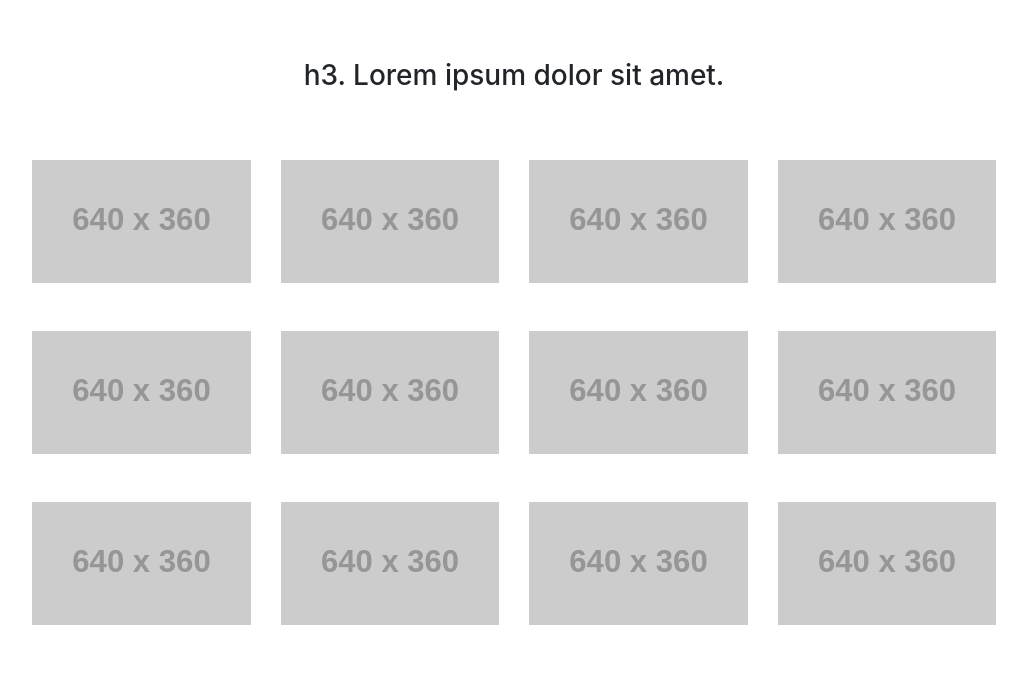
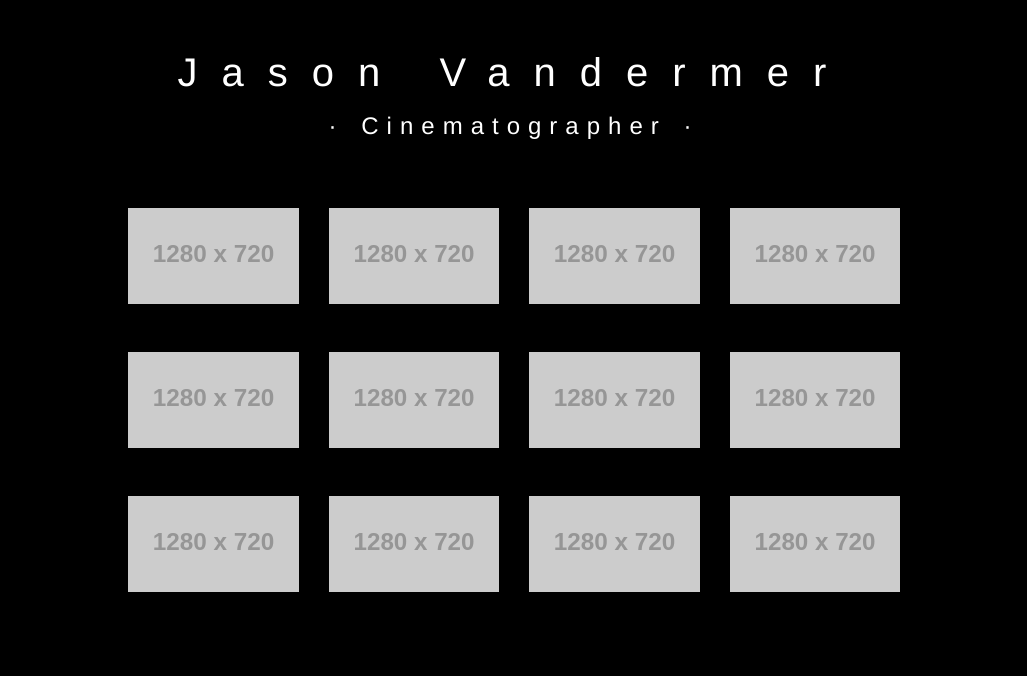
Before and after one commit to mgilliland23/jason-vandermer, a plain HTML site: page index.html in a window 1280 px wide. Shown: the whole page, without its empty margins (126-1153 px from the left). Drawn offline with nearby package versions, Linux system fonts and the light colour scheme; placeholder pictures from the web are drawn by us.

Commit message:
styling amd site structure

```diff
--- a/assets/css/style.css
+++ b/assets/css/style.css
@@ -1,14 +1,47 @@
-.col-lg-3, .col-sm-6 {
-    padding-bottom: 3rem;
+html, .container-fluid {
+    background-color: black;
+    color: white;
+    font-family: 'Helvetica', sans-serif;
+}
+
+h1 {
+    letter-spacing: 1.5rem;
+}
+
+h2 {
+    letter-spacing: .5rem;
+}
+
+#header {
+    height: 8rem;
+    margin-top: 3rem;
+    margin-bottom: 2rem;
+}
+
+#middle-dot {
+    font-size: 1.5rem;
+}
+
+#job-title {
+    font-size: 1.5rem;
+}
+
+p {
+    margin: 0;
+    padding: 0;
+    text-align: left !important;
+    margin-left: 5px;
+    color: black;
+}
+
+.row {
+    margin-right: 20px;
+    margin-left: 20px;
 }
 
 @media (min-width: 1200px) {
     .row {
-        margin-right: 8rem;
-        margin-left: 8rem;
+        margin-right: 14rem;
+        margin-left: 14rem;
     }
 }
-
-#header {
-    height: 10rem;
-}
--- a/assets/javascript/logic.js
+++ b/assets/javascript/logic.js
@@ -0,0 +1,28 @@
+$("img").on("click", function () {
+    //inject url to vimeo video (add attribute to each image):
+    //$(this).attr('video-url')
+    console.log("thumbnail clicked");
+});
+
+$("img").hover(enterHover, exitHover);
+
+function enterHover() {
+    console.log("enter")
+    var currentVideoContainer = $(this).parent();
+    var director = currentVideoContainer.find(".director");
+    var info = currentVideoContainer.find(".info");
+
+    director.css('color', 'white');
+    info.css('color', 'white');
+
+}
+
+function exitHover() {
+    var currentVideoContainer = $(this).parent();
+    var director = currentVideoContainer.find(".director");
+    var info = currentVideoContainer.find(".info");
+
+    info.css('color', 'black');
+    director.css('color', 'black');
+
+}
--- a/index.html
+++ b/index.html
@@ -21,63 +21,91 @@
         crossorigin="anonymous"></script>
     <!-- Scripts and style sheet for Bootstrap 4 -->
 
+    <link href="https://fonts.googleapis.com/css?family=Tenor+Sans&display=swap" rel="stylesheet">
     <link rel="stylesheet" href="assets/css/style.css" </head> <body>
 
     <div class="container-fluid">
-        <div class="row" id="header">
-            <div class="col-md-12 align-self-center ">
-                <h3 class="text-center">
-                    h3. Lorem ipsum dolor sit amet.
-                </h3>
+        <div class="row">
+            <div class="col-md-12 align-self-center " id="header">
+                <h1 class="text-center">
+                    Jason Vandermer
+                </h1>
+                <h2 class="text-center">
+                    <span id="middle-dot">&#183;</span> <span id="job-title">Cinematographer</span>
+                    <span id="middle-dot">&#183;</span>
+                </h2>
             </div>
         </div>
         <div class="row justify-content-center">
-            <div class="col-lg-3 col-sm-6 text-center">
-                <img class="img-fluid" alt="Bootstrap Image Preview" src="http://via.placeholder.com/640x360" />
+            <div class="col-lg-3 col-sm-6 text-center video-thumbnail">
+                <img class="img-fluid" alt="Bootstrap Image Preview" src="http://via.placeholder.com/1280x720" />
+                <p class="director">Director: </p>
+                <p class="info">Other info: </p>
             </div>
-            <div class="col-lg-3 col-sm-6 text-center">
-                <img class="img-fluid" alt="Bootstrap Image Preview" src="http://via.placeholder.com/640x360" />
+            <div class="col-lg-3 col-sm-6 text-center video-thumbnail">
+                <img class="img-fluid" alt="Bootstrap Image Preview" src="http://via.placeholder.com/1280x720" />
+                <p class="director">Director: </p>
+                <p class="info">Other info: </p>
             </div>
-            <div class="col-lg-3 col-sm-6 text-center">
-                <img class="img-fluid" alt="Bootstrap Image Preview" src="http://via.placeholder.com/640x360" />
+            <div class="col-lg-3 col-sm-6 text-center video-thumbnail">
+                <img class="img-fluid" alt="Bootstrap Image Preview" src="http://via.placeholder.com/1280x720" />
+                <p class="director">Director: </p>
+                <p class="info">Other info: </p>
             </div>
-            <div class="col-lg-3 col-sm-6 text-center">
-                <img class="img-fluid" class="responsive" alt="Bootstrap Image Preview"
-                    src="http://via.placeholder.com/640x360" />
+            <div class="col-lg-3 col-sm-6 text-center video-thumbnail">
+                <img class="img-fluid" alt="Bootstrap Image Preview" src="http://via.placeholder.com/1280x720" />
+                <p class="director">Director: </p>
+                <p class="info">Other info: </p>
             </div>
         </div>
         <div class="row justify-content-center">
-            <div class="col-lg-3 col-sm-6 text-center">
-                <img class="img-fluid" alt="Bootstrap Image Preview" src="http://via.placeholder.com/640x360" />
+            <div class="col-lg-3 col-sm-6 col-xs-12 text-center video-thumbnail">
+                <img class="img-fluid" alt="Bootstrap Image Preview" src="http://via.placeholder.com/1280x720" />
+                <p class="director">Director: </p>
+                <p class="info">Other info: </p>
+
             </div>
-            <div class="col-lg-3 col-sm-6 text-center">
-                <img class="img-fluid" alt="Bootstrap Image Preview" src="http://via.placeholder.com/640x360" />
+            <div class="col-lg-3 col-sm-6 col-xs-12 text-center video-thumbnail">
+                <img class="img-fluid" alt="Bootstrap Image Preview" src="http://via.placeholder.com/1280x720" />
+                <p class="director">Director: </p>
+                <p class="info">Other info: </p>
             </div>
-            <div class="col-lg-3 col-sm-6 text-center">
-                <img class="img-fluid" alt="Bootstrap Image Preview" src="http://via.placeholder.com/640x360" />
+            <div class="col-lg-3 col-sm-6 col-xs-12 text-center video-thumbnail">
+                <img class="img-fluid" alt="Bootstrap Image Preview" src="http://via.placeholder.com/1280x720" />
+                <p class="director">Director: </p>
+                <p class="info">Other info: </p>
             </div>
-            <div class="col-lg-3 col-sm-6 text-center">
-                <img class="img-fluid" class="responsive" alt="Bootstrap Image Preview"
-                    src="http://via.placeholder.com/640x360" />
+            <div class="col-lg-3 col-sm-6 col-xs-12 text-center video-thumbnail">
+                <img class="img-fluid" alt="Bootstrap Image Preview" src="http://via.placeholder.com/1280x720" />
+                <p class="director">Director: </p>
+                <p class="info">Other info: </p>
             </div>
         </div>
         <div class="row  justify-content-center">
-            <div class="col-lg-3 col-sm-6 text-center">
-                <img class="img-fluid" alt="Bootstrap Image Preview" src="http://via.placeholder.com/640x360" />
+            <div class="col-lg-3 col-sm-6 col-xs-12 text-center video-thumbnail">
+                <img class="img-fluid" alt="Bootstrap Image Preview" src="http://via.placeholder.com/1280x720" />
+                <p class="director">Director: </p>
+                <p class="info">Other info: </p>
             </div>
-            <div class="col-lg-3 col-sm-6 text-center">
-                <img class="img-fluid" alt="Bootstrap Image Preview" src="http://via.placeholder.com/640x360" />
+            <div class="col-lg-3 col-sm-6 col-xs-12 text-center video-thumbnail">
+                <img class="img-fluid" alt="Bootstrap Image Preview" src="http://via.placeholder.com/1280x720" />
+                <p class="director">Director: </p>
+                <p class="info">Other info: </p>
             </div>
-            <div class="col-lg-3 col-sm-6 text-center">
-                <img class="img-fluid" alt="Bootstrap Image Preview" src="http://via.placeholder.com/640x360" />
+            <div class="col-lg-3 col-sm-6 col-xs-12 text-center video-thumbnail">
+                <img class="img-fluid" alt="Bootstrap Image Preview" src="http://via.placeholder.com/1280x720" />
+                <p class="director">Director: </p>
+                <p class="info">Other info: </p>
             </div>
-            <div class="col-lg-3 col-sm-6 text-center">
-                <img class="img-fluid" class="responsive" alt="Bootstrap Image Preview"
-                    src="http://via.placeholder.com/640x360" />
+            <div class="col-lg-3 col-sm-6 col-xs-12 text-center video-thumbnail">
+                <img class="img-fluid" alt="Bootstrap Image Preview" src="http://via.placeholder.com/1280x720" />
+                <p class="director">Director: </p>
+                <p class="info">Other info: </p>
             </div>
         </div>
     </div>
 
     </body>
+    <script src="assets/javascript/logic.js"></script>
 
 </html>
```
